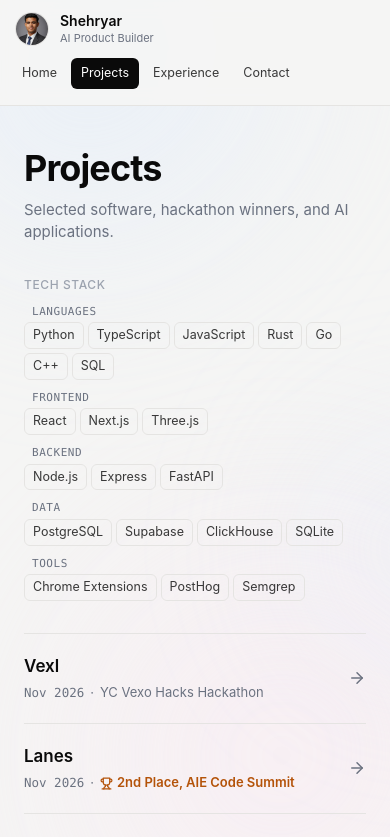
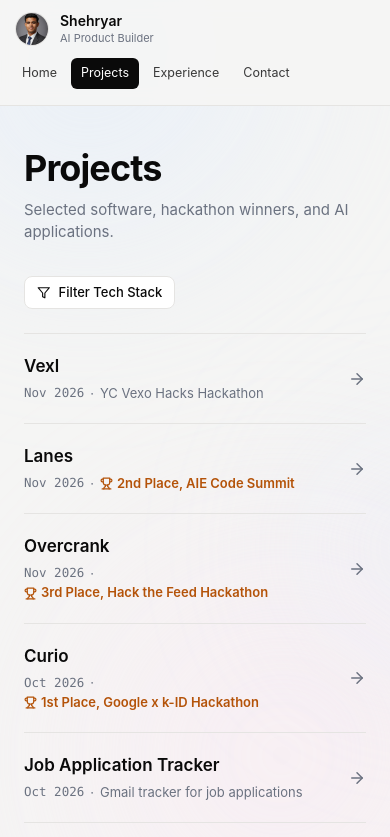
Before and after one commit to shehryaur/shehryarhassan-portfolio, a Next.js app: page /projects in a window 390 px wide. Shown: the top 837 px of the page. Built offline with nearby package versions, Linux system fonts and the light colour scheme.

Commit message:
feat(projects): add collapsible funnel tech stack filter for mobile screens

```diff
--- a/components/ProjectTimeline.tsx
+++ b/components/ProjectTimeline.tsx
@@ -1,7 +1,7 @@
 "use client";
 
 import { useEffect, useMemo, useState } from "react";
-import { ArrowRight, ExternalLink, Github, Trophy } from "lucide-react";
+import { ArrowRight, ExternalLink, Filter, Github, Trophy, X } from "lucide-react";
 import { projects, skillGroups } from "@/lib/data";
 
 const byNewest = [...projects].sort((a, b) => b.date.localeCompare(a.date));
@@ -9,6 +9,7 @@ const byNewest = [...projects].sort((a, b) => b.date.localeCompare(a.date));
 export default function ProjectTimeline() {
   const [selected, setSelected] = useState<Set<string>>(new Set());
   const [open, setOpen] = useState<Set<string>>(new Set());
+  const [mobileFilterOpen, setMobileFilterOpen] = useState(false);
 
   // Open and scroll to the item named in the URL hash (e.g. from a Home polaroid).
   useEffect(() => {
@@ -43,9 +44,95 @@ export default function ProjectTimeline() {
   return (
     // md:-mb-14 cancels <main>'s bottom padding so this grid reaches the page
     // bottom; otherwise the sticky filter gets pushed up at full scroll.
-    <div className="grid gap-8 md:-mb-14 md:grid-cols-[1fr_170px]">
-      {/* ---------- Skills filter (compact rows so it fits without scrolling) ---------- */}
-      <aside className="order-1 md:order-2 md:sticky md:top-10 md:h-fit">
+    <div className="grid gap-6 md:gap-8 md:-mb-14 md:grid-cols-[1fr_170px]">
+      {/* ---------- Mobile filter trigger & expandable panel ---------- */}
+      <div className="md:hidden">
+        <div className="flex items-center justify-between gap-3">
+          <button
+            onClick={() => setMobileFilterOpen((v) => !v)}
+            aria-expanded={mobileFilterOpen}
+            className={`inline-flex items-center gap-2 rounded-lg border px-3 py-1.5 text-[13px] font-medium transition ${
+              mobileFilterOpen || selected.size > 0
+                ? "border-ink bg-ink text-white shadow-xs"
+                : "border-line bg-surface text-ink hover:bg-subtle"
+            }`}
+          >
+            <Filter size={13.5} />
+            <span>Filter Tech Stack</span>
+            {selected.size > 0 && (
+              <span className={`rounded-full px-1.5 py-0.2 font-mono text-[11px] leading-none ${
+                mobileFilterOpen || selected.size > 0 ? "bg-white/25 text-white" : "bg-ink text-white"
+              }`}>
+                {selected.size}
+              </span>
+            )}
+          </button>
+
+          {selected.size > 0 && (
+            <button
+              onClick={() => setSelected(new Set())}
+              className="text-[12px] text-mute underline underline-offset-2 hover:text-ink"
+            >
+              Clear filters ({selected.size})
+            </button>
+          )}
+        </div>
+
+        {mobileFilterOpen && (
+          <div className="unfold mt-3 rounded-lg border border-line bg-surface p-4 shadow-xs">
+            <div className="flex items-center justify-between border-b border-line pb-2.5">
+              <span className="text-[12px] font-semibold text-ink">
+                Select tech stack
+              </span>
+              <button
+                onClick={() => setMobileFilterOpen(false)}
+                className="inline-flex items-center gap-1 text-[12px] text-mute hover:text-ink"
+              >
+                <X size={14} /> Close
+              </button>
+            </div>
+
+            <div className="mt-3 grid grid-cols-2 gap-x-4 gap-y-3.5">
+              {skillGroups.map((group) => (
+                <div key={group.label}>
+                  <h3 className="font-mono text-[11px] uppercase tracking-wider text-mute mb-1">
+                    {group.label}
+                  </h3>
+                  <ul className="space-y-0.5">
+                    {group.skills.map((skill) => {
+                      const checked = selected.has(skill);
+                      return (
+                        <li key={skill}>
+                          <label className="flex items-center gap-2 py-0.5 text-[12.5px] cursor-pointer text-ink/85 hover:text-ink">
+                            <input
+                              type="checkbox"
+                              checked={checked}
+                              onChange={() => setSelected((s) => toggle(s, skill))}
+                              className="h-3.5 w-3.5 accent-ink rounded"
+                            />
+                            <span className="flex-1">
+                              <span
+                                className={
+                                  checked ? "marker px-0.5 font-semibold text-ink" : ""
+                                }
+                              >
+                                {skill}
+                              </span>
+                            </span>
+                          </label>
+                        </li>
+                      );
+                    })}
+                  </ul>
+                </div>
+              ))}
+            </div>
+          </div>
+        )}
+      </div>
+
+      {/* ---------- Desktop skills filter (sticky on the right) ---------- */}
+      <aside className="hidden md:block md:order-2 md:sticky md:top-10 md:h-fit">
         <div className="flex items-center justify-between">
           <h2 className="text-[12px] font-medium uppercase tracking-wider text-soft">
             Tech stack
@@ -64,13 +151,13 @@ export default function ProjectTimeline() {
             <h3 className="px-2 font-mono text-[11px] uppercase tracking-wider text-mute">
               {group.label}
             </h3>
-            <ul className="mt-0.5 flex flex-wrap gap-1 md:flex-col md:gap-0">
+            <ul className="mt-0.5 flex flex-col gap-0">
               {group.skills.map((skill) => {
                 const checked = selected.has(skill);
                 return (
                   <li key={skill}>
                     <label
-                      className={`flex items-center gap-2 rounded-md px-2 py-[3px] text-[12.5px] transition-colors max-md:border max-md:border-line ${
+                      className={`flex items-center gap-2 rounded-md px-2 py-[3px] text-[12.5px] transition-colors ${
                         checked ? "text-ink" : "text-ink/80 hover:bg-subtle"
                       }`}
                     >
@@ -78,7 +165,7 @@ export default function ProjectTimeline() {
                         type="checkbox"
                         checked={checked}
                         onChange={() => setSelected((s) => toggle(s, skill))}
-                        className="h-3 w-3 accent-ink max-md:hidden"
+                        className="h-3 w-3 accent-ink"
                       />
                       <span className="flex-1">
                         {/* Checked skills get a highlighter swipe */}
@@ -100,7 +187,7 @@ export default function ProjectTimeline() {
       </aside>
 
       {/* ---------- Project list ---------- */}
-      <div className="order-2 md:order-1 md:pb-14">
+      <div className="md:order-1 md:pb-14">
         {visible.length === 0 ? (
           <div className="rounded-lg border border-line bg-surface p-8 text-center shadow-xs">
             <p className="text-[14px] text-mute">
```
